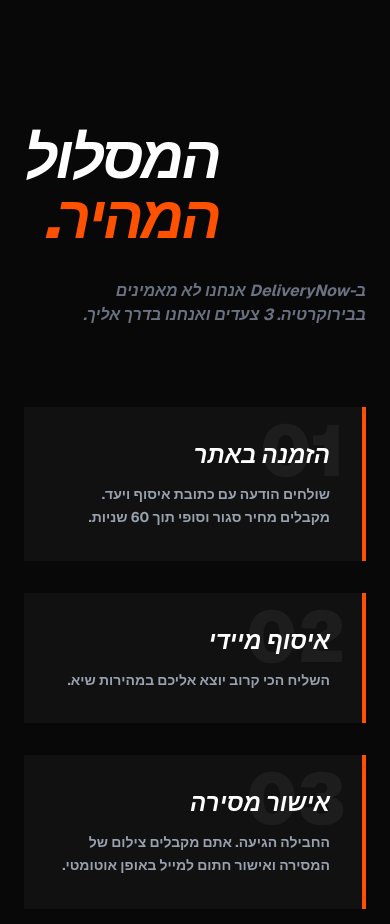
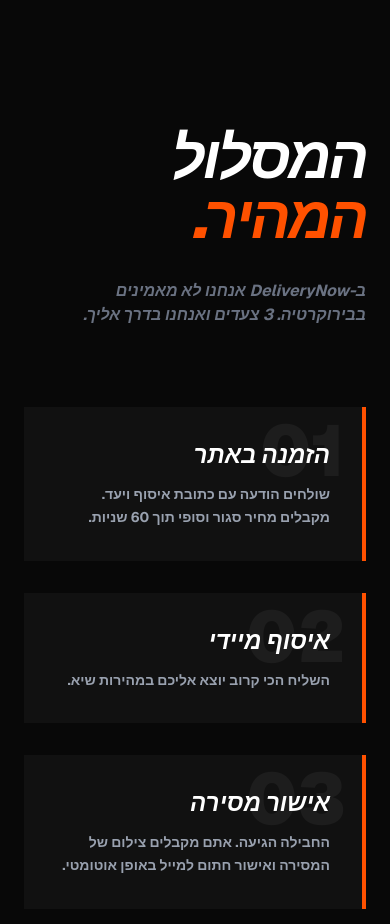
Before and after one commit to GaGex1222/Av-Express, a Next.js app: page / in a window 390 px wide. Shown: the part 1680-2604 px from the top of the page. Built offline with nearby package versions, Linux system fonts and the light colour scheme.

Commit message:
Changed bug in the maslul mahir

```diff
--- a/app/page.tsx
+++ b/app/page.tsx
@@ -264,10 +264,17 @@ export default function DeliveryNowLanding() {
       {/* 4. PROCESS SECTION */}
     <section id="how-it-works" className="py-32 px-6 bg-[#080808] border-y border-white/5">
       <div className="max-w-7xl mx-auto">
-          <div className="flex flex-col md:flex-row justify-between items-end mb-20 gap-8">
-            <h2 className="text-6xl md:text-8xl font-black italic tracking-tighter uppercase leading-none">המסלול <br/><span className="text-[#FF5100]">המהיר.</span></h2>
-            <p className="text-gray-500 font-bold max-w-sm italic">ב-DeliveryNow אנחנו לא מאמינים בבירוקרטיה. 3 צעדים ואנחנו בדרך אליך.</p>
+        {/* items-start ensures it pins RIGHT in RTL on mobile; md:items-end restores the desktop look */}
+        <div className="flex flex-col md:flex-row justify-between items-start md:items-end mb-20 gap-8 text-right w-full">
+          <h2 className="text-6xl md:text-8xl font-black italic tracking-tighter uppercase leading-none text-white">
+            המסלול <br/>
+            <span className="text-[#FF5100]">המהיר.</span>
+          </h2>
+          <p className="text-gray-500 font-bold max-w-sm italic">
+            ב-DeliveryNow אנחנו לא מאמינים בבירוקרטיה. 3 צעדים ואנחנו בדרך אליך.
+          </p>
         </div>
+
         <div className="grid grid-cols-1 md:grid-cols-3 gap-8">
           <StepCard number="01" title="הזמנה באתר" text="שולחים הודעה עם כתובת איסוף ויעד. מקבלים מחיר סגור וסופי תוך 60 שניות." />
           <StepCard number="02" title="איסוף מיידי" text="השליח הכי קרוב יוצא אליכם במהירות שיא." />
```
Lines whose indentation alone changed are shown as unchanged.
